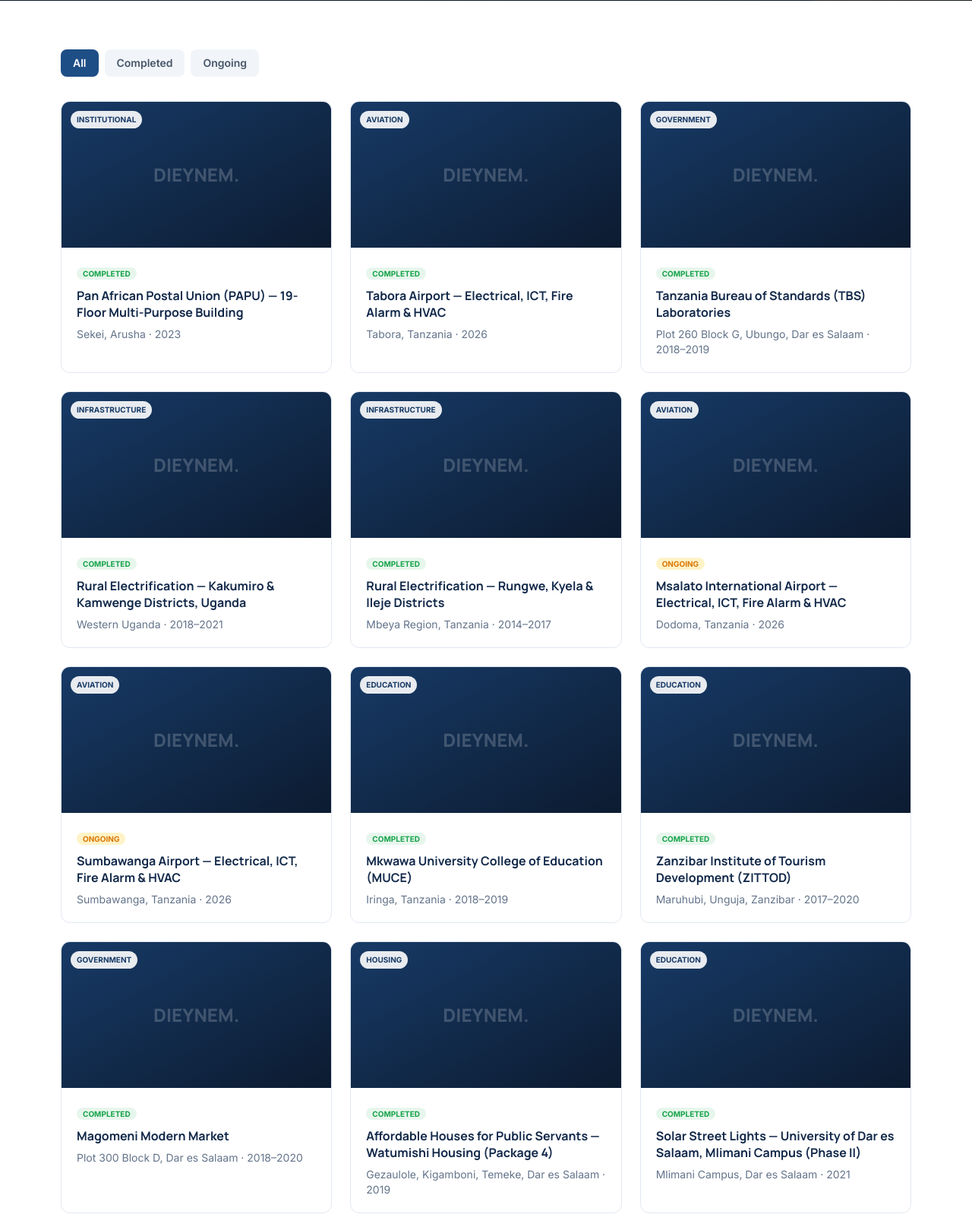
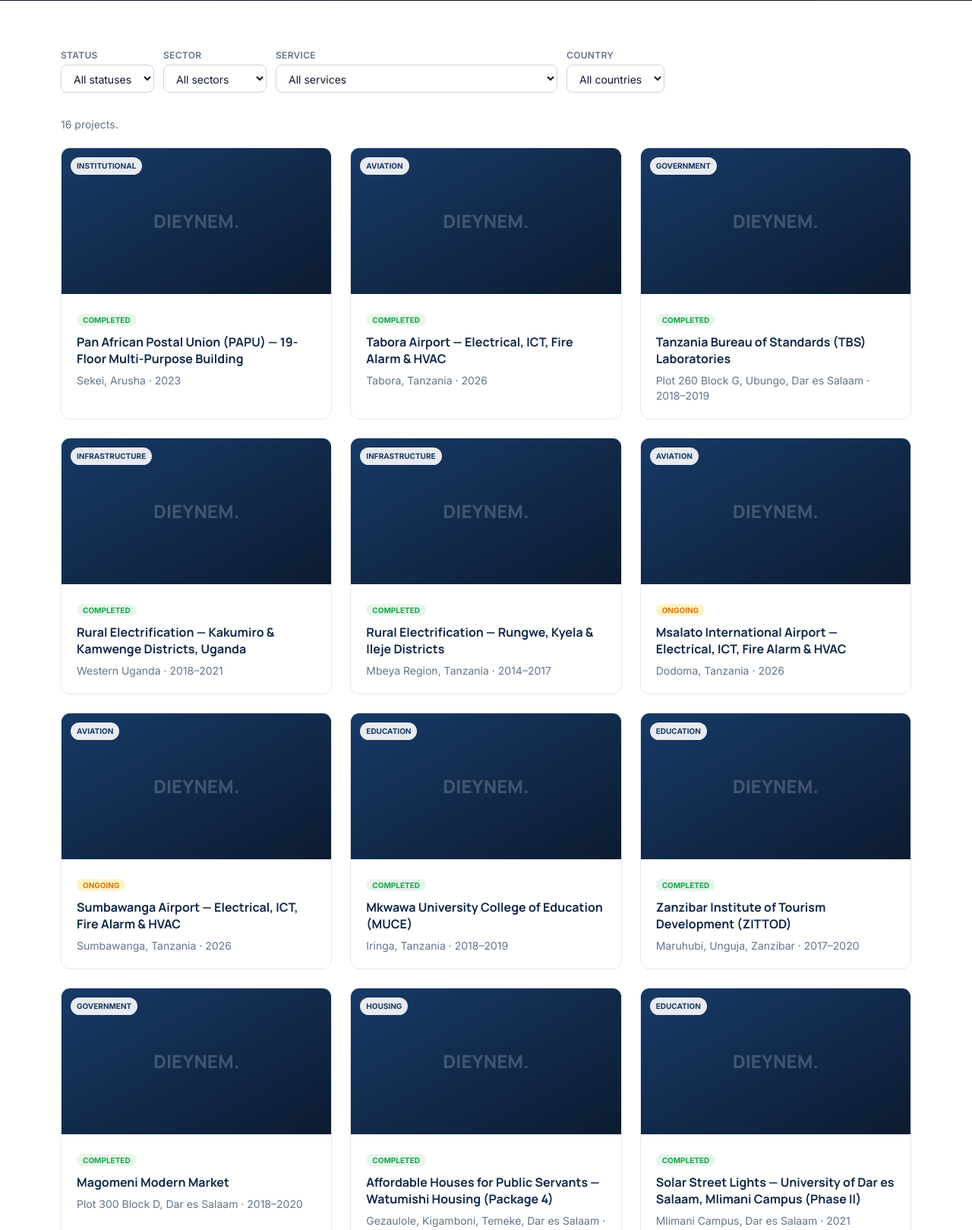
Before and after one commit to MussaJabir/DIEYNEM-Co.-Limited, a Django app: page /projects/ in a window 1280 px wide. Shown: the part 380-1999 px from the top of the page at 76% size. Run offline with Django 5.2, Linux system fonts and the light colour scheme; data comes from the database, SQL or seed files in the repository; style sheets or scripts are compiled from the project's sources.

Commit message:
feat(projects): HTMX filtering by service, sector, country & status
Phase 3 · item 1. Public project portfolio is now filterable (BS §307).

- ProjectListView gains service (M2M slug), sector, country and status
  filters; HX-Request returns just the results grid partial for swapping.
- Filter options are derived from real data (only sectors/countries in
  use; services that actually have published projects), so no dead options.
- list.html: a plain GET filter form (works without JS) progressively
  enhanced with HTMX — selects auto-submit on change, push-url keeps each
  filtered view shareable/bookmarkable. _grid.html holds the swappable
  results + count + empty/clear state.
- HTMX is loaded only on the projects page via a new public `extra_head`
  block, keeping every other page light.
- public.js re-runs reveal/count-up on htmx:afterSwap so swapped cards
  still animate in (harmless where HTMX is absent).

Tests: 7 added (sector/country/service/combined/invalid filters, used-only
options, HTMX grid-partial-only); full suite 177 passing. ruff + black clean.

Co-Authored-By: Claude Opus 4.8 <noreply@anthropic.com>

```diff
--- a/apps/projects/views.py
+++ b/apps/projects/views.py
@@ -1,22 +1,57 @@
 from django.views.generic import DetailView, ListView
+
+from apps.services.models import Service
 
 from .models import Project
 
 
 class ProjectListView(ListView):
     template_name = "public/projects/list.html"
+    partial_template_name = "public/projects/_grid.html"
     context_object_name = "projects"
 
     def get_queryset(self):
         queryset = Project.objects.published().prefetch_related("related_services")
         status = self.request.GET.get("status")
-        if status in {Project.Status.COMPLETED, Project.Status.ONGOING}:
+        if status in Project.Status.values:
             queryset = queryset.filter(status=status)
-        return queryset
+        sector = self.request.GET.get("sector")
+        if sector in Project.Sector.values:
+            queryset = queryset.filter(sector=sector)
+        service = self.request.GET.get("service")
+        if service:
+            queryset = queryset.filter(related_services__slug=service)
+        country = self.request.GET.get("country")
+        if country:
+            queryset = queryset.filter(country=country)
+        # ``service`` is a many-to-many join, so de-duplicate the rows.
+        return queryset.distinct()
+
+    def get_template_names(self):
+        # HTMX requests get just the results grid to swap into ``#project-results``.
+        if self.request.headers.get("HX-Request"):
+            return [self.partial_template_name]
+        return [self.template_name]
 
     def get_context_data(self, **kwargs):
         context = super().get_context_data(**kwargs)
+        published = Project.objects.published()
+        used_sectors = set(published.exclude(sector="").values_list("sector", flat=True))
+        context["sectors"] = [
+            (v, label) for v, label in Project.Sector.choices if v in used_sectors
+        ]
+        context["services"] = (
+            Service.objects.published().filter(projects__is_published=True).distinct()
+        )
+        # Plain ``distinct()`` is defeated by the model's Meta ordering, so dedupe here.
+        context["countries"] = sorted(set(published.values_list("country", flat=True)))
         context["active_status"] = self.request.GET.get("status", "")
+        context["active_sector"] = self.request.GET.get("sector", "")
+        context["active_service"] = self.request.GET.get("service", "")
+        context["active_country"] = self.request.GET.get("country", "")
+        context["has_filters"] = any(
+            self.request.GET.get(key) for key in ("status", "sector", "service", "country")
+        )
         return context
 
 
--- a/static/js/public.js
+++ b/static/js/public.js
@@ -69,8 +69,13 @@
     });
   }
 
-  document.addEventListener("DOMContentLoaded", function () {
+  function run() {
     revealAll();
     countUpAll();
-  });
+  }
+
+  document.addEventListener("DOMContentLoaded", run);
+  // Re-run after HTMX swaps so filtered/paged content still reveals and counts.
+  // Harmless where HTMX is absent — the event simply never fires.
+  document.addEventListener("htmx:afterSwap", run);
 })();
--- a/templates/public/base.html
+++ b/templates/public/base.html
@@ -35,6 +35,7 @@
 
   {% if organization_jsonld %}<script type="application/ld+json">{{ organization_jsonld }}</script>{% endif %}
   {% block structured_data %}{% endblock %}
+  {% block extra_head %}{% endblock %}
 </head>
 <body class="font-sans text-slate-900 bg-white antialiased">
   <header x-data="{ open: false }" class="sticky top-0 z-40 bg-navy-900/95 backdrop-blur text-white border-b border-navy-800">
--- /dev/null
+++ b/templates/public/projects/_grid.html
@@ -0,0 +1,38 @@
+{% load media_extras %}
+{% comment %}
+Project results grid — full page on first load, HTMX-swapped into
+#project-results on filter change. Expects: projects, has_filters.
+{% endcomment %}
+<p class="text-sm text-slate-500 mb-5">{{ projects|length }} project{{ projects|length|pluralize }}{% if has_filters %} match your filters{% endif %}.</p>
+
+<div class="grid gap-6 sm:grid-cols-2 lg:grid-cols-3">
+  {% for project in projects %}
+  <a href="{{ project.get_absolute_url }}" data-reveal data-reveal-delay="{% cycle '0s' '.1s' '.2s' %}"
+     class="group block bg-white border border-slate-200 rounded-xl overflow-hidden hover:shadow-lg transition-all duration-200">
+    <div class="relative h-48 overflow-hidden">
+      {% if project.hero_image %}
+        {% responsive_image project.hero_image alt=project.title img_class="w-full h-full object-cover transition-transform duration-500 group-hover:scale-105" sizes="(min-width: 1024px) 384px, (min-width: 640px) 50vw, 100vw" ratio="16:9" %}
+      {% else %}
+        <div class="w-full h-full bg-gradient-to-br from-navy-700 to-navy-900 flex items-center justify-center"><span class="font-heading text-white/20 font-extrabold text-2xl">DIEYNEM.</span></div>
+      {% endif %}
+      {% if project.sector %}<span class="absolute top-3 left-3 text-[10px] uppercase font-bold px-2 py-1 rounded-full bg-white/90 text-navy-700">{{ project.get_sector_display }}</span>{% endif %}
+    </div>
+    <div class="p-5">
+      <div class="mb-2">
+        {% if project.status == 'ongoing' %}
+          <span class="text-[10px] uppercase font-bold px-2 py-0.5 rounded-full bg-amber-100 text-warn">Ongoing</span>
+        {% else %}
+          <span class="text-[10px] uppercase font-bold px-2 py-0.5 rounded-full bg-ok/10 text-ok">Completed</span>
+        {% endif %}
+      </div>
+      <h2 class="font-heading font-bold text-navy-800 leading-snug group-hover:text-navy-600 transition-colors">{{ project.title }}</h2>
+      <p class="text-slate-500 text-sm mt-2">{{ project.location }}{% if project.year_display %} &middot; {{ project.year_display }}{% endif %}</p>
+    </div>
+  </a>
+  {% empty %}
+  <div class="sm:col-span-2 lg:col-span-3 text-center py-16">
+    <p class="text-slate-500">{% if has_filters %}No projects match these filters.{% else %}Projects will appear here soon.{% endif %}</p>
+    {% if has_filters %}<a href="{% url 'projects:list' %}" class="inline-block mt-3 text-navy-600 font-semibold hover:text-navy-700 transition-colors">Clear filters &amp; show all &rarr;</a>{% endif %}
+  </div>
+  {% endfor %}
+</div>
--- a/templates/public/projects/list.html
+++ b/templates/public/projects/list.html
@@ -1,46 +1,58 @@
 {% extends "public/base.html" %}
-{% load media_extras %}
+{% load static %}
 
 {% block title %}Projects &mdash; DIEYNEM Co. Limited{% endblock %}
 {% block meta_description %}Documented and certified projects by DIEYNEM Co. Limited across electrical, ICT, fire, HVAC, solar and power infrastructure in Tanzania and Uganda.{% endblock %}
+
+{% block extra_head %}
+<script defer src="{% static 'js/htmx.min.js' %}"></script>
+<style>.htmx-indicator{opacity:0;transition:opacity .2s ease}.htmx-request .htmx-indicator,.htmx-request.htmx-indicator{opacity:1}</style>
+{% endblock %}
 
 {% block content %}
 {% include "public/_page_header.html" with eyebrow="Our work" title="Project Portfolio" subtitle="Documented and certified projects across electrical, ICT, fire, HVAC, solar and power infrastructure — in Tanzania and Uganda." %}
 
 <section class="max-w-6xl mx-auto px-4 py-16">
-  <div class="flex flex-wrap gap-2 mb-8 text-sm">
-    <a href="{% url 'projects:list' %}" class="px-4 py-2 rounded-lg font-semibold transition-colors {% if not active_status %}bg-navy-600 text-white{% else %}bg-slate-100 text-slate-600 hover:bg-slate-200{% endif %}">All</a>
-    <a href="?status=completed" class="px-4 py-2 rounded-lg font-semibold transition-colors {% if active_status == 'completed' %}bg-navy-600 text-white{% else %}bg-slate-100 text-slate-600 hover:bg-slate-200{% endif %}">Completed</a>
-    <a href="?status=ongoing" class="px-4 py-2 rounded-lg font-semibold transition-colors {% if active_status == 'ongoing' %}bg-navy-600 text-white{% else %}bg-slate-100 text-slate-600 hover:bg-slate-200{% endif %}">Ongoing</a>
-  </div>
+  <!-- Filters: a plain GET form (works without JS) progressively enhanced with HTMX. -->
+  <form method="get" action="{% url 'projects:list' %}"
+        hx-get="{% url 'projects:list' %}" hx-target="#project-results" hx-push-url="true"
+        hx-trigger="change" hx-indicator="#filter-spin"
+        class="flex flex-wrap items-end gap-3 mb-8">
+    <div class="flex flex-col gap-1">
+      <label for="filter-status" class="text-xs font-semibold text-slate-500 uppercase tracking-wide">Status</label>
+      <select id="filter-status" name="status" class="rounded-lg border border-slate-300 px-3 py-2 text-sm bg-white focus:outline-none focus:ring-2 focus:ring-amber-400">
+        <option value="">All statuses</option>
+        {% for value, label in statuses %}<option value="{{ value }}" {% if active_status == value %}selected{% endif %}>{{ label }}</option>{% endfor %}
+      </select>
+    </div>
+    <div class="flex flex-col gap-1">
+      <label for="filter-sector" class="text-xs font-semibold text-slate-500 uppercase tracking-wide">Sector</label>
+      <select id="filter-sector" name="sector" class="rounded-lg border border-slate-300 px-3 py-2 text-sm bg-white focus:outline-none focus:ring-2 focus:ring-amber-400">
+        <option value="">All sectors</option>
+        {% for value, label in sectors %}<option value="{{ value }}" {% if active_sector == value %}selected{% endif %}>{{ label }}</option>{% endfor %}
+      </select>
+    </div>
+    <div class="flex flex-col gap-1">
+      <label for="filter-service" class="text-xs font-semibold text-slate-500 uppercase tracking-wide">Service</label>
+      <select id="filter-service" name="service" class="rounded-lg border border-slate-300 px-3 py-2 text-sm bg-white focus:outline-none focus:ring-2 focus:ring-amber-400">
+        <option value="">All services</option>
+        {% for service in services %}<option value="{{ service.slug }}" {% if active_service == service.slug %}selected{% endif %}>{{ service.name }}</option>{% endfor %}
+      </select>
+    </div>
+    <div class="flex flex-col gap-1">
+      <label for="filter-country" class="text-xs font-semibold text-slate-500 uppercase tracking-wide">Country</label>
+      <select id="filter-country" name="country" class="rounded-lg border border-slate-300 px-3 py-2 text-sm bg-white focus:outline-none focus:ring-2 focus:ring-amber-400">
+        <option value="">All countries</option>
+        {% for country in countries %}<option value="{{ country }}" {% if active_country == country %}selected{% endif %}>{{ country }}</option>{% endfor %}
+      </select>
+    </div>
+    <noscript><button type="submit" class="rounded-lg bg-navy-600 text-white px-4 py-2 text-sm font-semibold">Filter</button></noscript>
+    {% if has_filters %}<a href="{% url 'projects:list' %}" class="text-sm font-semibold text-slate-500 hover:text-slate-700 px-2 py-2 transition-colors">Clear</a>{% endif %}
+    <span id="filter-spin" class="htmx-indicator text-xs text-slate-400 self-center">Filtering&hellip;</span>
+  </form>
 
-  <div class="grid gap-6 sm:grid-cols-2 lg:grid-cols-3">
-    {% for project in projects %}
-    <a href="{{ project.get_absolute_url }}" data-reveal data-reveal-delay="{% cycle '0s' '.1s' '.2s' %}"
-       class="group block bg-white border border-slate-200 rounded-xl overflow-hidden hover:shadow-lg transition-all duration-200">
-      <div class="relative h-48 overflow-hidden">
-        {% if project.hero_image %}
-          {% responsive_image project.hero_image alt=project.title img_class="w-full h-full object-cover transition-transform duration-500 group-hover:scale-105" sizes="(min-width: 1024px) 384px, (min-width: 640px) 50vw, 100vw" ratio="16:9" %}
-        {% else %}
-          <div class="w-full h-full bg-gradient-to-br from-navy-700 to-navy-900 flex items-center justify-center"><span class="font-heading text-white/20 font-extrabold text-2xl">DIEYNEM.</span></div>
-        {% endif %}
-        {% if project.sector %}<span class="absolute top-3 left-3 text-[10px] uppercase font-bold px-2 py-1 rounded-full bg-white/90 text-navy-700">{{ project.get_sector_display }}</span>{% endif %}
-      </div>
-      <div class="p-5">
-        <div class="mb-2">
-          {% if project.status == 'ongoing' %}
-            <span class="text-[10px] uppercase font-bold px-2 py-0.5 rounded-full bg-amber-100 text-warn">Ongoing</span>
-          {% else %}
-            <span class="text-[10px] uppercase font-bold px-2 py-0.5 rounded-full bg-ok/10 text-ok">Completed</span>
-          {% endif %}
-        </div>
-        <h2 class="font-heading font-bold text-navy-800 leading-snug group-hover:text-navy-600 transition-colors">{{ project.title }}</h2>
-        <p class="text-slate-500 text-sm mt-2">{{ project.location }}{% if project.year_display %} &middot; {{ project.year_display }}{% endif %}</p>
-      </div>
-    </a>
-    {% empty %}
-    <p class="text-slate-500">Projects will appear here soon.</p>
-    {% endfor %}
+  <div id="project-results">
+    {% include "public/projects/_grid.html" %}
   </div>
 </section>
 
```
Also changed, not shown: apps/projects/tests.py (+69 -0 lines).
